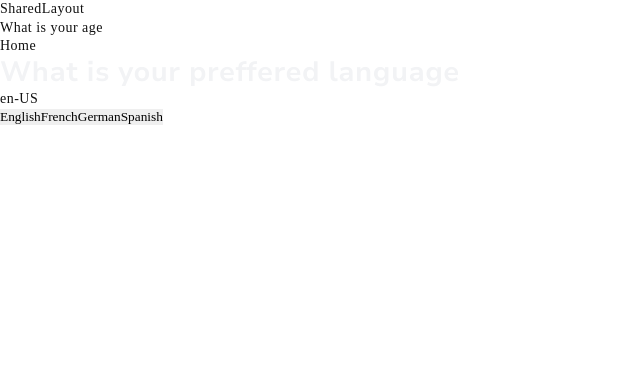
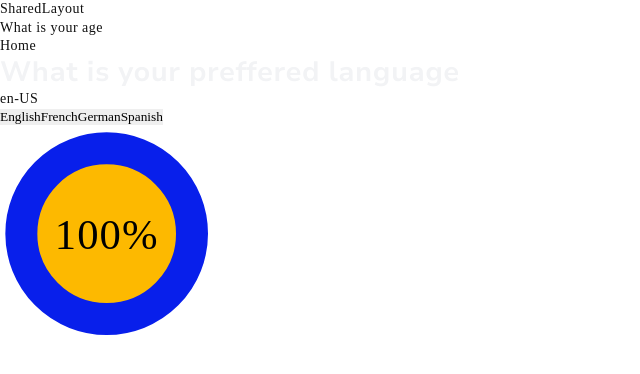
Before and after one commit to NNaumenko83/quiz-test-task, a React (Vite) app: page /quiz/1 in a window 1280 px wide. Shown: the top 374 px of the page, without its empty margins (0-640 px from the left). Built offline with nearby package versions, Linux system fonts and the light colour scheme.

Commit message:
ADD: Loader

```diff
--- a/package.json
+++ b/package.json
@@ -16,6 +16,7 @@
     "react-dom": "^18.2.0",
     "react-i18next": "^14.0.5",
     "react-router-dom": "^6.22.0",
+    "snapsvg-cjs": "^0.0.6",
     "styled-components": "^6.1.8"
   },
   "devDependencies": {
--- a/src/pages/PageOne/PageOne.tsx
+++ b/src/pages/PageOne/PageOne.tsx
@@ -1,16 +1,77 @@
-import React from 'react'
+import React, { useEffect, useRef } from 'react'
 import Title from '../../components/Title/Title'
 import LanguagesList from '../../components/LanguagesList/LanguagesList'
 import { useTranslation } from 'react-i18next'
+import Snap from 'snapsvg-cjs'
 
 const PageOne = () => {
     const { t } = useTranslation()
+    const countRef = useRef(null)
+
+    useEffect(() => {
+        // Анімація зміни значення тексту
+        const count = countRef.current
+        const countValue = parseInt(count.textContent, 10)
+
+        let startTime
+        function updateText(timestamp) {
+            if (!startTime) startTime = timestamp
+            const progress = timestamp - startTime
+            const progressValue = Math.min(progress / 5000, 1)
+            const animatedValue = Math.ceil(progressValue * countValue)
+            count.textContent = animatedValue + '%'
+
+            if (progress < 5000) {
+                requestAnimationFrame(updateText)
+            }
+        }
+        requestAnimationFrame(updateText)
+
+        // Анімація прокресу шляху
+        const s = Snap('#animated')
+        const progress = s.select('#progress')
+
+        progress.attr({ strokeDasharray: '0, 251.2' })
+        Snap.animate(
+            0,
+            251.2,
+            function (value) {
+                progress.attr({ 'stroke-dasharray': value + ',251.2' })
+            },
+            5000,
+        )
+    }, [])
+
     return (
         <div>
             <h2>{t('what_is_your_age')}</h2>
             Home
             <Title>What is your preffered language</Title>
             <LanguagesList />
+            <svg id="animated" viewBox="0 0 600 600">
+                <circle cx="50" cy="50" r="45" fill="#FDB900" />
+                <path
+                    id="progress"
+                    strokeLinecap="round"
+                    strokeWidth="15"
+                    stroke="#081feb"
+                    fill="none"
+                    d="M50 10
+           a 40 40 0 0 1 0 80
+           a 40 40 0 0 1 0 -80"
+                ></path>
+                <text
+                    ref={countRef}
+                    id="count"
+                    x="50"
+                    y="50"
+                    textAnchor="middle"
+                    dy="7"
+                    fontSize="20"
+                >
+                    100%
+                </text>
+            </svg>
         </div>
     )
 }
```
Also changed, not shown: 1 other file (tests, documents, lock files or other folders).
